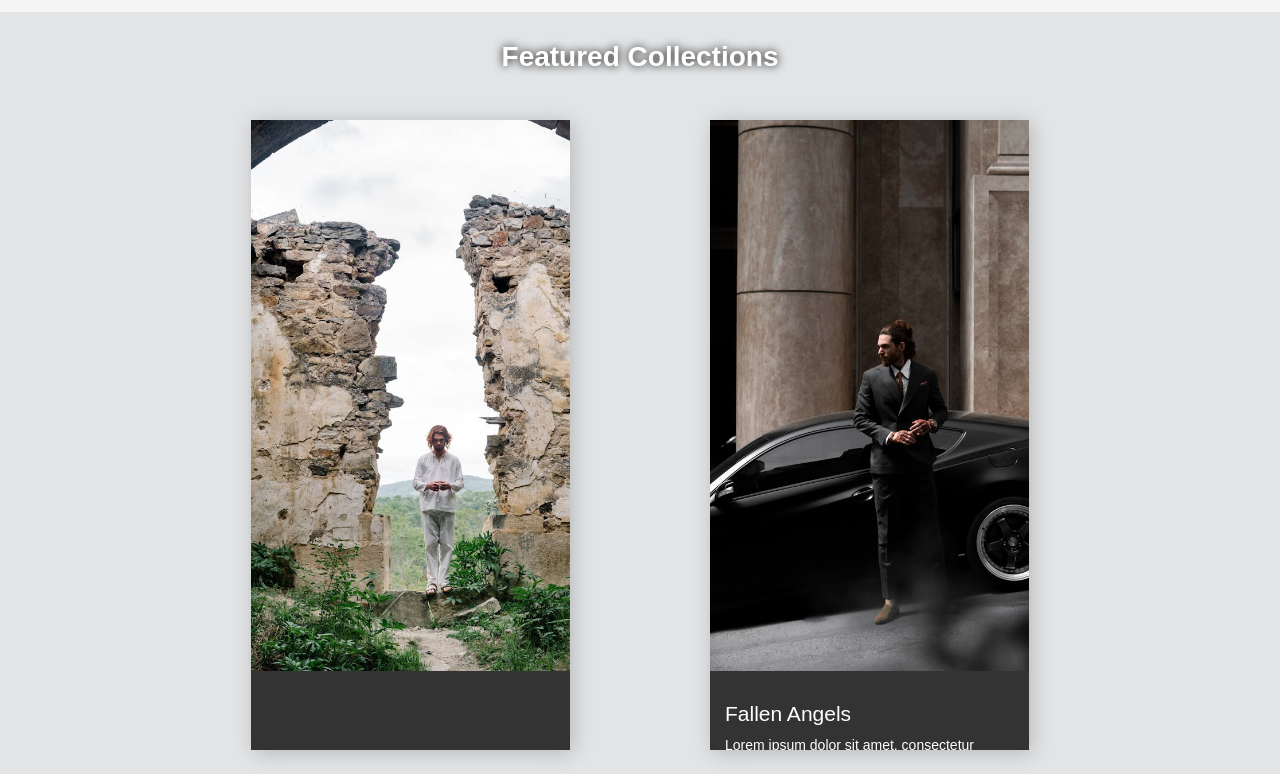
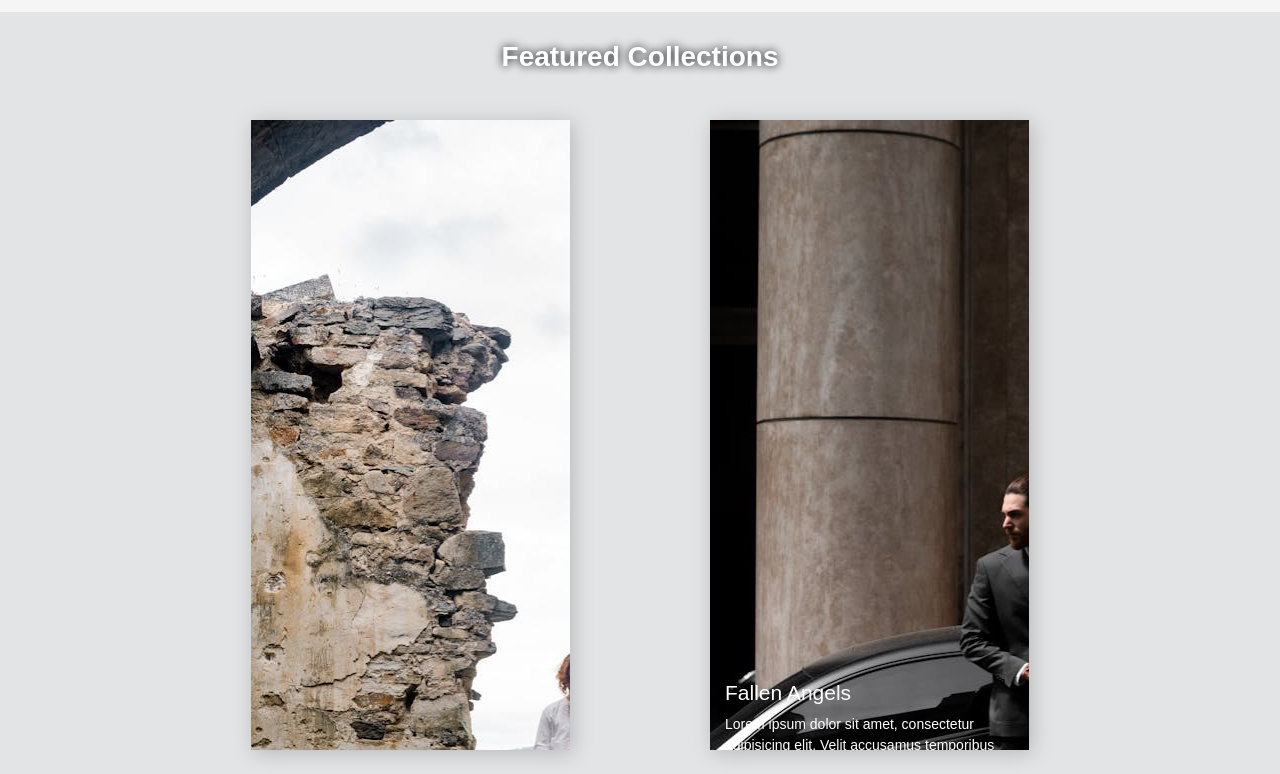
Before and after one commit to superGemHere/blessed-clothing, a React (Vite) app in the folder client/: page / in a window 1280 px wide. Shown: the part 711-1485 px from the top of the page. Built offline with nearby package versions, Linux system fonts and the light colour scheme; a web font is replaced by a local one.

Commit message:
Update Collection.jsx

```diff
--- a/client/src/components/main/Collection/Collection.jsx
+++ b/client/src/components/main/Collection/Collection.jsx
@@ -1,4 +1,5 @@
 import React from 'react';
+import {Link} from 'react-router-dom'
 import styles from './collection.module.css';
 
 const CtaComponent = ({
@@ -7,14 +8,15 @@ const CtaComponent = ({
 }) => {
   return (
     <>
-      <div className={styles.cta}>
-        <img
+      <div className={styles.cta} style={{backgroundImage: `url(${image})`}}>
+        {/* <img
           src={image}
           alt=""
-          />
+          /> */}
         <div className={styles.text}>
           <h2>{collectionData.name}</h2>
           <p>{collectionData.description}</p>
+          <Link className={styles.detailsLink} to={"#"}><span>See Collection</span></Link>
           {/* Here might go the redirect btn */}
         </div>
       </div>
```
